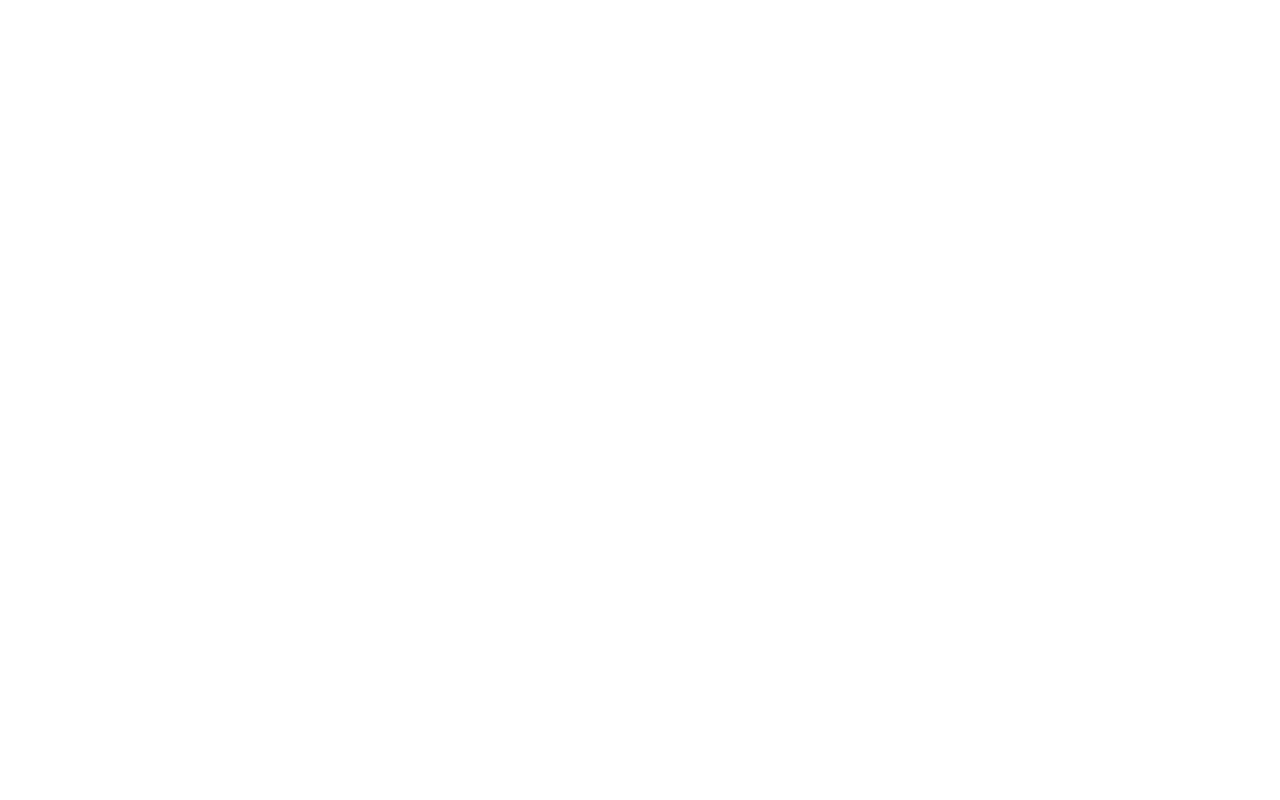
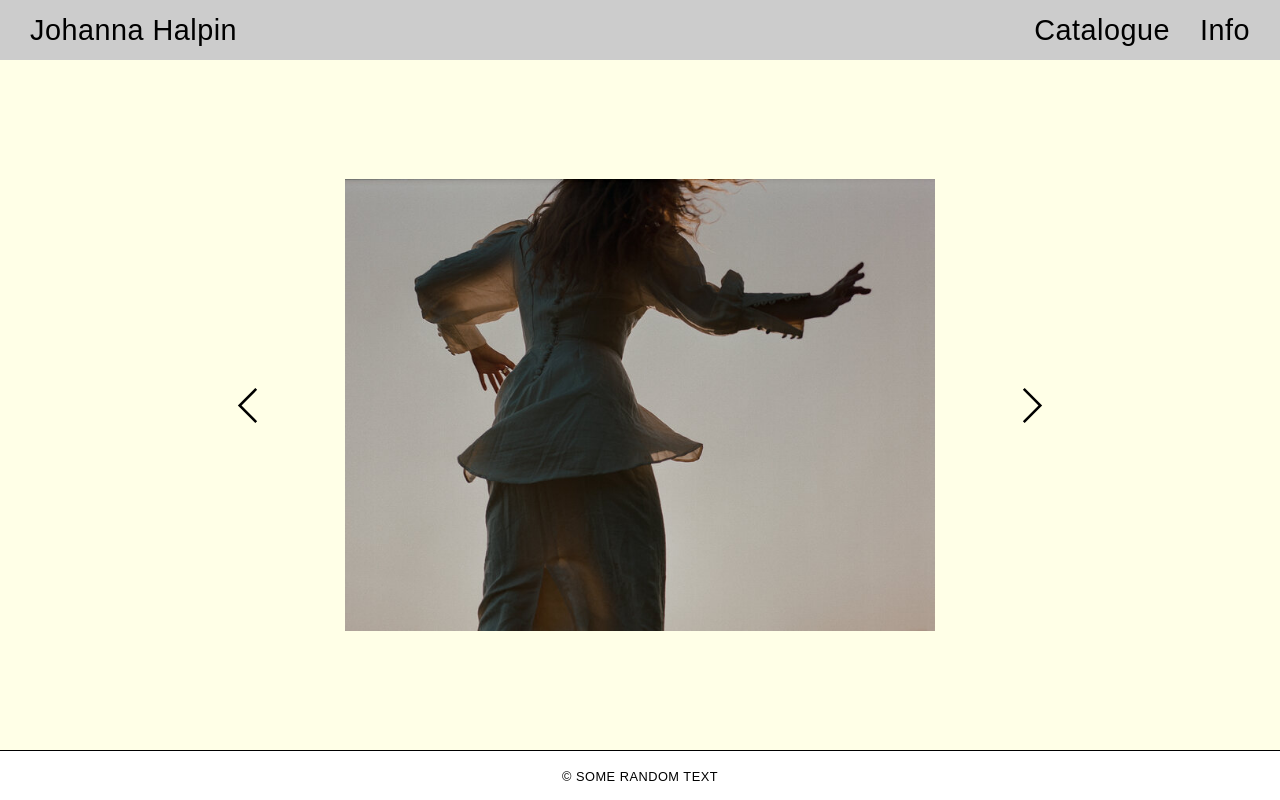
Before and after one commit to so-giulia/vue-slider, a plain HTML site: page index.html in a window 1280 px wide. Drawn offline with nearby package versions, Linux system fonts and the light colour scheme; a web font is replaced by a local one.

Commit message:
html/css init

```diff
--- a/css/style.css
+++ b/css/style.css
@@ -3,3 +3,112 @@
     padding:0;
     box-sizing: border-box;
 }
+
+body{
+    font-family: 'Darker Grotesque', sans-serif;
+    color:#000;
+}
+
+/* —————————— Flex —————————— */
+.row {display: flex; flex-wrap: wrap;}
+.row-vert {flex-direction:column;}
+.justify-evenly {justify-content: space-evenly;}
+.justify-center {justify-content: center;}
+.justify-between {justify-content: space-between;}
+.align-center {align-items: center;}
+
+
+/* —————————— Header —————————— */
+
+header{
+    height: 60px;
+
+    /* per debug */
+    background-color: #ccc;
+}
+
+nav ul li{
+    list-style: none;
+}
+
+.nav-link, .nav-link:active,
+.nav-link:focus, .nav-link:visited{
+    font-size:1.8rem;
+    letter-spacing: 0.5px;
+    text-decoration: none;
+    color:#000;
+    margin:0 30px;
+}
+
+.nav-link:active, .nav-link:focus,
+.nav-link:visited{
+    text-decoration: none;
+}
+
+.nav-info .nav-link:last-child{
+    margin-left:0;
+}
+
+.nav-link:hover{
+    text-decoration: underline;
+    color:#000;
+}
+
+
+/* —————————— Slider —————————— */
+
+.slider-container{
+    /* per debug */
+    background-color: rgba(255, 255, 226, 0.815);
+
+    padding:50px;
+    height:calc(100vh - 110px);
+}
+
+.slider-container img{
+    width:50%;
+}
+
+.chevron-prev{
+    transform: rotate(180deg);
+}
+
+.slider-container .chevron-prev,
+.slider-container .chevron-next{
+    width:35px;
+    cursor: pointer;
+}
+
+.prev{
+    margin-right:80px;
+}
+
+.next{
+    margin-left:80px;
+}
+
+
+/* —————————— footer —————————— */
+footer{
+    height:50px;
+    border-top:1px solid #000;
+
+    position:absolute;
+    bottom:0;
+    left:0;
+    width:100%;
+}
+
+footer p{
+    text-transform: uppercase;
+    text-align:center;
+    letter-spacing: 0.5px;
+    font-weight:500;
+    font-size: .8rem;
+
+
+    position:absolute;
+    top:50%;
+    left:50%;
+    transform:translate(-50%, -50%);
+}
--- a/index.html
+++ b/index.html
@@ -4,19 +4,69 @@
     <meta charset="UTF-8">
     <meta http-equiv="X-UA-Compatible" content="IE=edge">
     <meta name="viewport" content="width=device-width, initial-scale=1.0">
+
+    <!-- Google fonts -->
+    <link rel="preconnect" href="https://fonts.googleapis.com">
+    <link rel="preconnect" href="https://fonts.gstatic.com" crossorigin>
+    <link href="https://fonts.googleapis.com/css2?family=Darker+Grotesque:wght@400;500&display=swap" rel="stylesheet">
     <!-- My CSS -->
     <link rel="stylesheet" href="css/style.css">
     <title>Vue Slider</title>
 </head>
 <body>
+    <!-- header start -->
+    <header class="row justify-between align-center">
+        <nav class="nav-home">
+            <ul>
+                <li>
+                    <a class="nav-link" href="#">Johanna Halpin</a>
+                </li>
+        </nav>
 
-    <!-- vue slider start -->
+        <nav class="nav-info">
+            <ul class="row justify-between">
+                <li>
+                    <a class="nav-link" href="#">Catalogue</a>
+                </li>
+                <li>
+                    <a class="nav-link" href="#">Info</a>
+                </li>
+            </ul>
+        </nav>
+    </header>
+    <!-- header end -->
+
+    <!-- main (vue) start -->
     <div id="root">
+        <main>
+            <!-- slider start -->
+            <div class="slider-container row justify-center align-center">
+                <!-- prev start -->
+                <div class="prev row justify-center align-center">
+                    <img class="chevron-prev" src="img/svg/chevron-right.svg" alt="chevron-left">
+                </div>
+                <!-- prev end -->
 
+                <!-- slides start -->
+                <img src="img/img1.jpeg" alt="Img1">
+                <!-- slides end -->
+
+                <!-- next start -->
+                <div class="next row justify-center align-center">
+                    <img class="chevron-next" src="img/svg/chevron-right.svg" alt="chevron-right">
+                </div>
+                <!-- next end -->
+            </div>
+            <!-- slider end -->
+        </main>
     </div>
-    <!-- vue slider end -->
+    <!-- main (vue) end -->
 
-
+    <!-- footer start -->
+    <footer>
+        <p>&copy; some random text</p>
+    </footer>
+    <!-- footer end -->
 
     <!-- Vue -->
     <script src="https://cdn.jsdelivr.net/npm/vue@2.6.14"></script>
```
Also changed, not shown: img/svg/chevron-right.svg (added), 1 other file.
